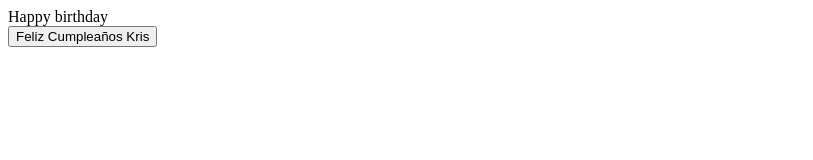
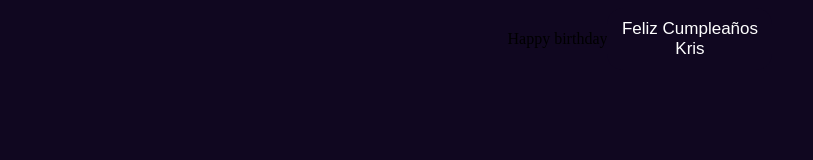
Before and after one commit to KevChan0/Happy, a plain HTML site: page index.html in a window 1280 px wide. Shown: the whole page, without its empty margins (0-813 px from the left). Drawn offline with Linux system fonts and the light colour scheme.

Commit message:
Update index.html

```diff
--- a/index.html
+++ b/index.html
@@ -1,6 +1,7 @@
 <!DOCTYPE html>
 <html lang="en">
   <head>
+    <link rel="stylesheet" href="Stile.css">
     Happy birthday
   </head>
   <body>
```
